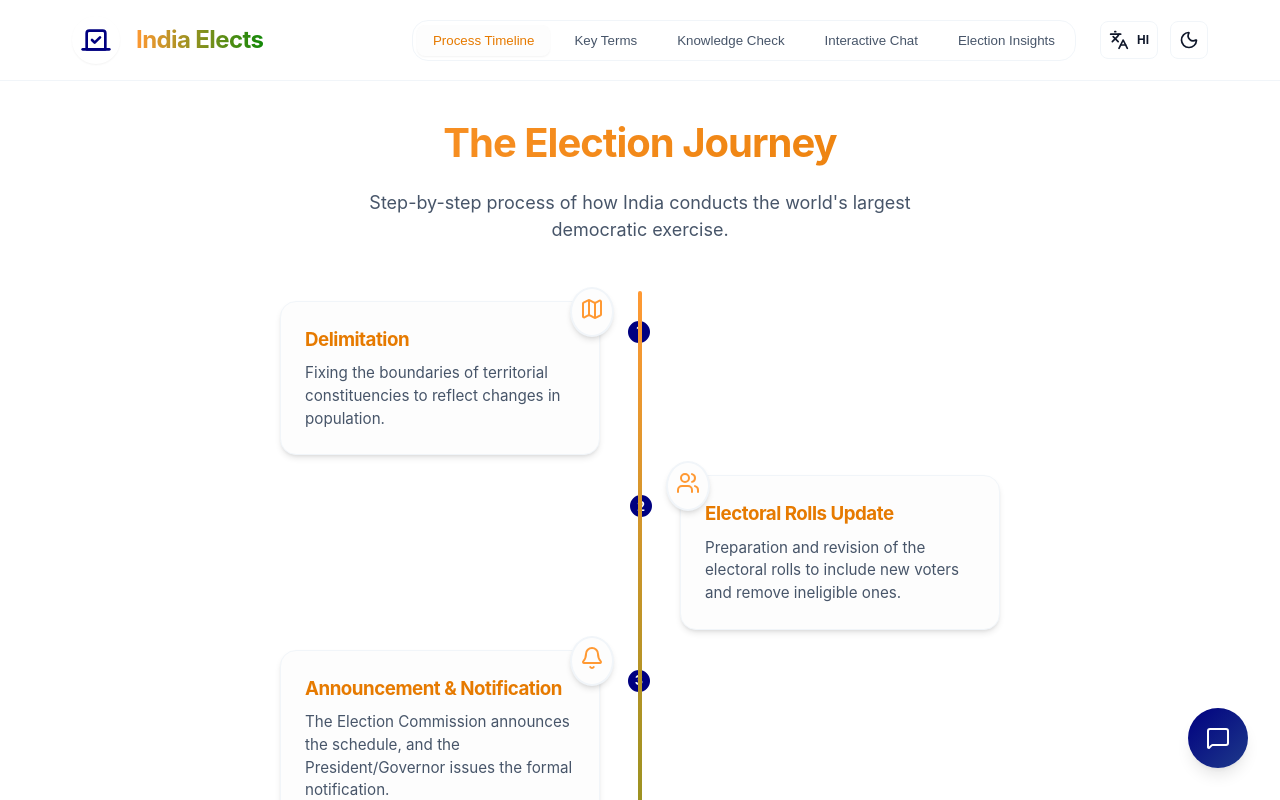
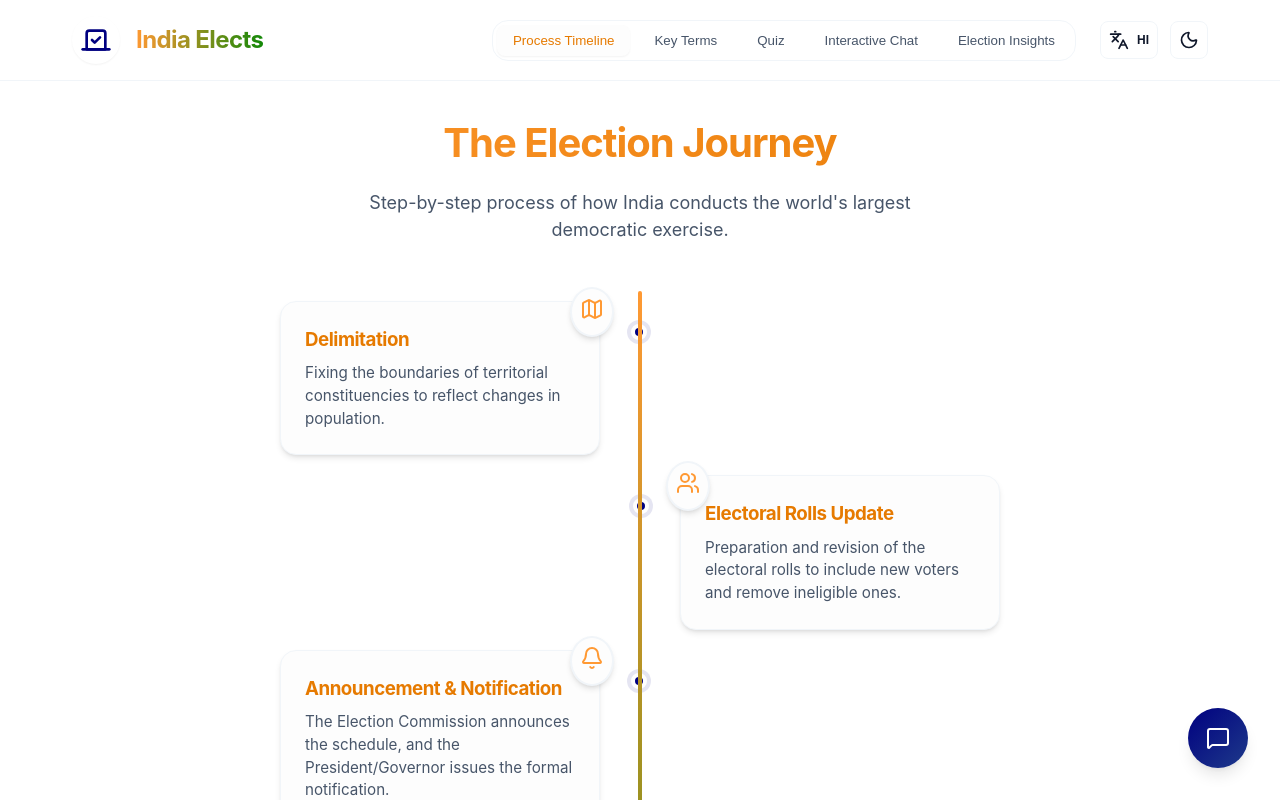
Before and after one commit to Praveeng029/Election-Assistant, a React (Vite) app: page / in a window 1280 px wide. Shown: the top 800 px of the page. Built offline with nearby package versions, Linux system fonts and the light colour scheme.

Commit message:
UI Polish: Rename Knowledge Check to Quiz, Update News CTA to READ, and refine Timeline markers

```diff
--- a/src/components/Insights.jsx
+++ b/src/components/Insights.jsx
@@ -34,7 +34,7 @@ const NewsCard = ({ item, language, isPremium }) => (
       </div>
       <h4>{item.title}</h4>
       <span className="open-btn">
-        {language === 'en' ? 'Read Original Story' : 'मूल कहानी पढ़ें'}
+        {language === 'en' ? 'READ' : 'पढ़ें'}
         <ExternalLink size={14} />
       </span>
     </div>
--- a/src/components/Timeline.jsx
+++ b/src/components/Timeline.jsx
@@ -25,7 +25,7 @@ const Timeline = ({ language }) => {
                 </div>
                 <h3>{item.title[language] || item.title}</h3>
                 <p>{item.description[language] || item.description}</p>
-                <span className="step-number">{index + 1}</span>
+                <div className="timeline-dot"></div>
               </div>
             </div>
           );
--- a/src/index.css
+++ b/src/index.css
@@ -296,27 +296,22 @@ h1, h2, h3, h4 {
   font-size: 0.95rem;
 }
 
-.step-number {
+.timeline-dot {
   position: absolute;
-  width: 30px;
-  height: 30px;
-  right: -55px;
+  width: 16px;
+  height: 16px;
+  right: -48px;
   background-color: var(--navy-blue);
   border: 4px solid var(--bg-primary);
-  top: 15px;
+  top: 22px;
   border-radius: 50%;
   z-index: 1;
-  display: flex;
-  align-items: center;
-  justify-content: center;
-  color: white;
-  font-weight: bold;
-  font-size: 0.8rem;
-}
-
-.timeline-item.right .step-number {
+  box-shadow: 0 0 0 4px rgba(0, 0, 128, 0.1);
+}
+
+.timeline-item.right .timeline-dot {
   right: auto;
-  left: -55px;
+  left: -48px;
 }
 
 /* Flashcards */
--- a/src/utils/translations.js
+++ b/src/utils/translations.js
@@ -3,7 +3,7 @@ export const translations = {
     nav: {
       timeline: "Process Timeline",
       flashcards: "Key Terms",
-      quiz: "Knowledge Check",
+      quiz: "Quiz",
       chat: "Interactive Chat",
       insights: "Election Insights"
     },
@@ -30,7 +30,7 @@ export const translations = {
     nav: {
       timeline: "चुनाव प्रक्रिया",
       flashcards: "मुख्य शब्द",
-      quiz: "ज्ञान की जाँच",
+      quiz: "क्विज़",
       chat: "बातचीत सहायक",
       insights: "चुनाव विश्लेषण"
     },
```
